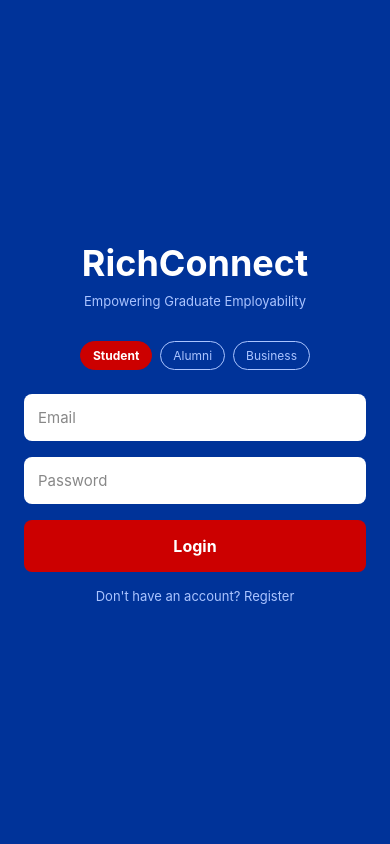
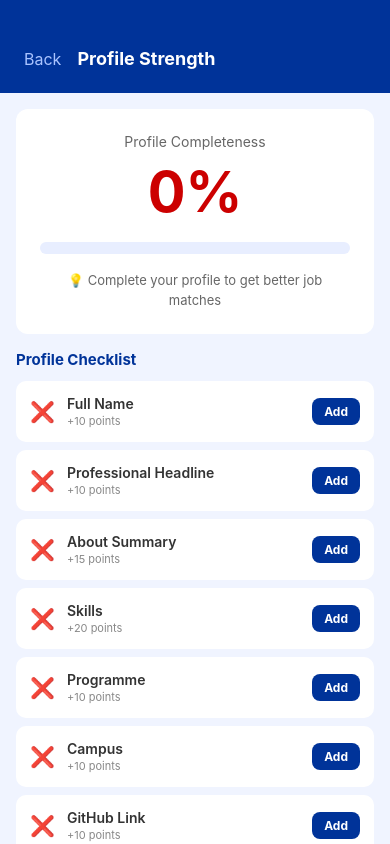
Before and after one commit to 24NgoashengMartin/RichConnect, a React Native app: screen /ProfileCompleteness in a window 390 px wide. Shown: the top 844 px of the page. Built offline with nearby package versions, Linux system fonts and the light colour scheme; no server answers.

Commit message:
Updated profile - real user data, student number, profile strength, CV upload

```diff
--- a/App.js
+++ b/App.js
@@ -22,6 +22,7 @@ import SettingsScreen from './screens/SettingsScreen';
 import OnboardingScreen from './screens/OnboardingScreen';
 import CVUploadScreen from './screens/CVUploadScreen';
 import RegisterScreen from './screens/RegisterScreen';
+import ProfileCompletenessScreen from './screens/ProfileCompletenessScreen';
 
 const Stack = createStackNavigator();
 
@@ -50,6 +51,7 @@ function App() {
         <Stack.Screen name="Onboarding" component={OnboardingScreen} />
         <Stack.Screen name="CVUpload" component={CVUploadScreen} />
         <Stack.Screen name="Register" component={RegisterScreen} />
+        <Stack.Screen name="ProfileCompleteness" component={ProfileCompletenessScreen} />
       </Stack.Navigator>
     </NavigationContainer>
   );
--- /dev/null
+++ b/screens/ProfileCompletenessScreen.js
@@ -0,0 +1,98 @@
+import React, { useState, useEffect } from 'react';
+import { View, Text, StyleSheet, ScrollView, TouchableOpacity } from 'react-native';
+import { doc, getDoc } from 'firebase/firestore';
+import { auth, db } from '../firebase';
+
+const fields = [
+  { key: 'name', label: 'Full Name', points: 10 },
+  { key: 'headline', label: 'Professional Headline', points: 10 },
+  { key: 'about', label: 'About Summary', points: 15 },
+  { key: 'skills', label: 'Skills', points: 20 },
+  { key: 'programme', label: 'Programme', points: 10 },
+  { key: 'campus', label: 'Campus', points: 10 },
+  { key: 'github', label: 'GitHub Link', points: 10 },
+  { key: 'linkedin', label: 'LinkedIn Link', points: 10 },
+  { key: 'phone', label: 'Phone Number', points: 5 },
+];
+
+export default function ProfileCompletenessScreen({ navigation }) {
+  const [profile, setProfile] = useState({});
+  const [score, setScore] = useState(0);
+
+  useEffect(() => { loadProfile(); }, []);
+
+  const loadProfile = async () => {
+    try {
+      const snap = await getDoc(doc(db, 'profiles', auth.currentUser.uid));
+      if (snap.exists()) {
+        const data = snap.data();
+        setProfile(data);
+        const total = fields.reduce((acc, f) => acc + (data[f.key] ? f.points : 0), 0);
+        setScore(total);
+      }
+    } catch (e) { console.log(e); }
+  };
+
+  const getColor = () => score >= 80 ? '#00aa44' : score >= 50 ? '#f0a500' : '#CC0000';
+
+  return (
+    <View style={styles.container}>
+      <View style={styles.header}>
+        <TouchableOpacity onPress={() => navigation.goBack()}><Text style={styles.back}>Back</Text></TouchableOpacity>
+        <Text style={styles.headerTitle}>Profile Strength</Text>
+      </View>
+      <ScrollView style={styles.content}>
+        <View style={styles.scoreCard}>
+          <Text style={styles.scoreLabel}>Profile Completeness</Text>
+          <Text style={[styles.score, { color: getColor() }]}>{score}%</Text>
+          <View style={styles.barBg}>
+            <View style={[styles.barFill, { width: `${score}%`, backgroundColor: getColor() }]}/>
+          </View>
+          <Text style={styles.scoreDesc}>
+            {score >= 80 ? '🔥 Excellent! Your profile stands out to employers' :
+             score >= 50 ? '⚡ Good progress! Add more details to attract employers' :
+             '💡 Complete your profile to get better job matches'}
+          </Text>
+        </View>
+
+        <Text style={styles.sectionTitle}>Profile Checklist</Text>
+        {fields.map((f, i) => (
+          <View key={i} style={styles.checkItem}>
+            <Text style={styles.checkIcon}>{profile[f.key] ? '✅' : '❌'}</Text>
+            <View style={styles.checkInfo}>
+              <Text style={styles.checkLabel}>{f.label}</Text>
+              <Text style={styles.checkPoints}>+{f.points} points</Text>
+            </View>
+            {!profile[f.key] && (
+              <TouchableOpacity style={styles.addBtn} onPress={() => navigation.navigate('Profile')}>
+                <Text style={styles.addBtnText}>Add</Text>
+              </TouchableOpacity>
+            )}
+          </View>
+        ))}
+      </ScrollView>
+    </View>
+  );
+}
+
+const styles = StyleSheet.create({
+  container: { flex: 1, backgroundColor: '#f0f4ff' },
+  header: { backgroundColor: '#003399', padding: 24, paddingTop: 48, flexDirection: 'row', alignItems: 'center', gap: 16 },
+  back: { color: '#aac4ff', fontSize: 16 },
+  headerTitle: { color: '#fff', fontSize: 18, fontWeight: 'bold' },
+  content: { padding: 16 },
+  scoreCard: { backgroundColor: '#fff', borderRadius: 12, padding: 24, marginBottom: 16, elevation: 2, alignItems: 'center' },
+  scoreLabel: { fontSize: 14, color: '#666', marginBottom: 8 },
+  score: { fontSize: 56, fontWeight: 'bold', marginBottom: 16 },
+  barBg: { width: '100%', backgroundColor: '#e8eeff', borderRadius: 8, height: 12, marginBottom: 16 },
+  barFill: { borderRadius: 8, height: 12 },
+  scoreDesc: { fontSize: 13, color: '#666', textAlign: 'center', lineHeight: 20 },
+  sectionTitle: { fontSize: 15, fontWeight: 'bold', color: '#003399', marginBottom: 12 },
+  checkItem: { backgroundColor: '#fff', borderRadius: 10, padding: 14, marginBottom: 8, elevation: 1, flexDirection: 'row', alignItems: 'center' },
+  checkIcon: { fontSize: 20, marginRight: 12 },
+  checkInfo: { flex: 1 },
+  checkLabel: { fontSize: 14, color: '#333', fontWeight: '600' },
+  checkPoints: { fontSize: 11, color: '#888', marginTop: 2 },
+  addBtn: { backgroundColor: '#003399', paddingHorizontal: 12, paddingVertical: 6, borderRadius: 8 },
+  addBtnText: { color: '#fff', fontSize: 12, fontWeight: 'bold' },
+});
--- a/screens/ProfileScreen.js
+++ b/screens/ProfileScreen.js
@@ -7,14 +7,8 @@ export default function ProfileScreen({ navigation }) {
   const [editing, setEditing] = useState(false);
   const [loaded, setLoaded] = useState(false);
   const [profile, setProfile] = useState({
-    name: '',
-    headline: '',
-    programme: '',
-    campus: '',
-    skills: '',
-    github: '',
-    linkedin: '',
-    about: '',
+    name: '', headline: '', programme: '', campus: '',
+    skills: '', github: '', linkedin: '', about: '', phone: '', studentNumber: '',
   });
 
   useEffect(() => { loadProfile(); }, []);
@@ -24,11 +18,8 @@ export default function ProfileScreen({ navigation }) {
       const user = auth.currentUser;
       if (!user) return;
       const docSnap = await getDoc(doc(db, 'profiles', user.uid));
-      if (docSnap.exists()) {
-        setProfile(docSnap.data());
-      } else {
-        setEditing(true);
-      }
+      if (docSnap.exists()) { setProfile(docSnap.data()); }
+      else { setEditing(true); }
       setLoaded(true);
     } catch (e) { console.log(e); setLoaded(true); }
   };
@@ -38,11 +29,7 @@ export default function ProfileScreen({ navigation }) {
     try {
       const user = auth.currentUser;
       if (!user) return;
-      await setDoc(doc(db, 'profiles', user.uid), {
-        ...profile,
-        email: user.email,
-        updatedAt: new Date().toISOString(),
-      });
+      await setDoc(doc(db, 'profiles', user.uid), { ...profile, email: user.email, updatedAt: new Date().toISOString() });
       Alert.alert('Success', 'Profile saved!');
       setEditing(false);
     } catch (e) { Alert.alert('Error', e.message); }
@@ -51,17 +38,13 @@ export default function ProfileScreen({ navigation }) {
   const initials = profile.name ? profile.name.split(' ').map(n => n[0]).join('').toUpperCase() : '?';
 
   if (!loaded) return (
-    <View style={styles.loading}>
-      <Text style={styles.loadingText}>Loading profile...</Text>
-    </View>
+    <View style={styles.loading}><Text style={styles.loadingText}>Loading...</Text></View>
   );
 
   return (
     <View style={styles.container}>
       <View style={styles.header}>
-        <TouchableOpacity onPress={() => navigation.goBack()}>
-          <Text style={styles.back}>Back</Text>
-        </TouchableOpacity>
+        <TouchableOpacity onPress={() => navigation.goBack()}><Text style={styles.back}>Back</Text></TouchableOpacity>
         <Text style={styles.headerTitle}>My Profile</Text>
         <TouchableOpacity onPress={() => editing ? saveProfile() : setEditing(true)}>
           <Text style={styles.editBtn}>{editing ? 'Save' : 'Edit'}</Text>
@@ -69,48 +52,40 @@ export default function ProfileScreen({ navigation }) {
       </View>
       <ScrollView>
         <View style={styles.profileCard}>
-          <View style={styles.avatar}>
-            <Text style={styles.avatarText}>{initials}</Text>
-          </View>
+          <View style={styles.avatar}><Text style={styles.avatarText}>{initials}</Text></View>
           {editing ? (
             <>
               <TextInput style={styles.editInput} value={profile.name} onChangeText={t => setProfile({...profile, name: t})} placeholder="Full Name *"/>
               <TextInput style={styles.editInput} value={profile.headline} onChangeText={t => setProfile({...profile, headline: t})} placeholder="Professional Headline"/>
+              <TextInput style={styles.editInput} value={profile.studentNumber} onChangeText={t => setProfile({...profile, studentNumber: t})} placeholder="Student Number"/>
+              <TextInput style={styles.editInput} value={profile.phone} onChangeText={t => setProfile({...profile, phone: t})} placeholder="Phone Number"/>
             </>
           ) : (
             <>
               <Text style={styles.name}>{profile.name || 'Add your name'}</Text>
               <Text style={styles.role}>{profile.headline || 'Add your headline'}</Text>
+              {profile.studentNumber ? <Text style={styles.studentNo}>🎓 {profile.studentNumber}</Text> : null}
             </>
           )}
-          <Text style={styles.location}>📍 {profile.campus || 'Add your campus'}</Text>
+          <Text style={styles.location}>📍 {profile.campus || 'Add campus'}</Text>
           <Text style={styles.email}>✉️ {auth.currentUser?.email}</Text>
         </View>
 
         <View style={styles.section}>
           <Text style={styles.sectionTitle}>About</Text>
-          {editing ? (
-            <TextInput style={styles.editInput} value={profile.about} onChangeText={t => setProfile({...profile, about: t})} multiline placeholder="Tell employers about yourself..."/>
-          ) : (
-            <Text style={styles.sectionText}>{profile.about || 'Add a professional summary'}</Text>
-          )}
+          {editing ? <TextInput style={styles.editInput} value={profile.about} onChangeText={t => setProfile({...profile, about: t})} multiline placeholder="Tell employers about yourself..."/> : <Text style={styles.sectionText}>{profile.about || 'Add a professional summary'}</Text>}
         </View>
 
         <View style={styles.section}>
           <Text style={styles.sectionTitle}>Skills</Text>
-          {editing ? (
-            <TextInput style={styles.editInput} value={profile.skills} onChangeText={t => setProfile({...profile, skills: t})} placeholder="e.g. JavaScript, Python, Firebase"/>
-          ) : profile.skills ? (
-            <View style={styles.skillRow}>
-              {profile.skills.split(',').map((skill, i) => (
-                <View key={i} style={styles.skillBadge}>
-                  <Text style={styles.skillText}>{skill.trim()}</Text>
-                </View>
-              ))}
-            </View>
-          ) : (
-            <Text style={styles.placeholder}>Add your skills</Text>
-          )}
+          {editing ? <TextInput style={styles.editInput} value={profile.skills} onChangeText={t => setProfile({...profile, skills: t})} placeholder="e.g. JavaScript, Python, Firebase"/> :
+            profile.skills ? (
+              <View style={styles.skillRow}>
+                {profile.skills.split(',').map((skill, i) => (
+                  <View key={i} style={styles.skillBadge}><Text style={styles.skillText}>{skill.trim()}</Text></View>
+                ))}
+              </View>
+            ) : <Text style={styles.placeholder}>Add your skills</Text>}
         </View>
 
         <View style={styles.section}>
@@ -143,6 +118,9 @@ export default function ProfileScreen({ navigation }) {
           )}
         </View>
 
+        <TouchableOpacity style={styles.strengthBtn} onPress={() => navigation.navigate('ProfileCompleteness')}>
+          <Text style={styles.strengthBtnText}>💪 Check Profile Strength</Text>
+        </TouchableOpacity>
         <TouchableOpacity style={styles.cvBtn} onPress={() => navigation.navigate('CVUpload')}>
           <Text style={styles.cvBtnText}>📄 Upload & Parse CV with AI</Text>
         </TouchableOpacity>
@@ -164,6 +142,7 @@ const styles = StyleSheet.create({
   avatarText: { color: '#fff', fontSize: 28, fontWeight: 'bold' },
   name: { fontSize: 20, fontWeight: 'bold', color: '#003399' },
   role: { fontSize: 13, color: '#666', marginTop: 4, textAlign: 'center' },
+  studentNo: { fontSize: 12, color: '#003399', marginTop: 4 },
   location: { fontSize: 13, color: '#888', marginTop: 4 },
   email: { fontSize: 12, color: '#aac4ff', marginTop: 4 },
   section: { backgroundColor: '#fff', margin: 16, marginTop: 0, borderRadius: 12, padding: 16, elevation: 2 },
@@ -177,6 +156,8 @@ const styles = StyleSheet.create({
   eduSub: { color: '#888', fontSize: 12, marginTop: 2 },
   linkText: { color: '#003399', fontSize: 13, marginBottom: 8 },
   editInput: { backgroundColor: '#f0f4ff', borderRadius: 8, padding: 10, marginBottom: 8, fontSize: 13, color: '#333', borderWidth: 1, borderColor: '#ddd' },
-  cvBtn: { backgroundColor: '#003399', margin: 16, padding: 16, borderRadius: 12, alignItems: 'center', marginBottom: 40 },
+  strengthBtn: { backgroundColor: '#00aa44', margin: 16, marginBottom: 8, padding: 16, borderRadius: 12, alignItems: 'center' },
+  strengthBtnText: { color: '#fff', fontWeight: 'bold', fontSize: 14 },
+  cvBtn: { backgroundColor: '#003399', margin: 16, marginTop: 8, padding: 16, borderRadius: 12, alignItems: 'center', marginBottom: 40 },
   cvBtnText: { color: '#fff', fontWeight: 'bold', fontSize: 14 },
 });
```
